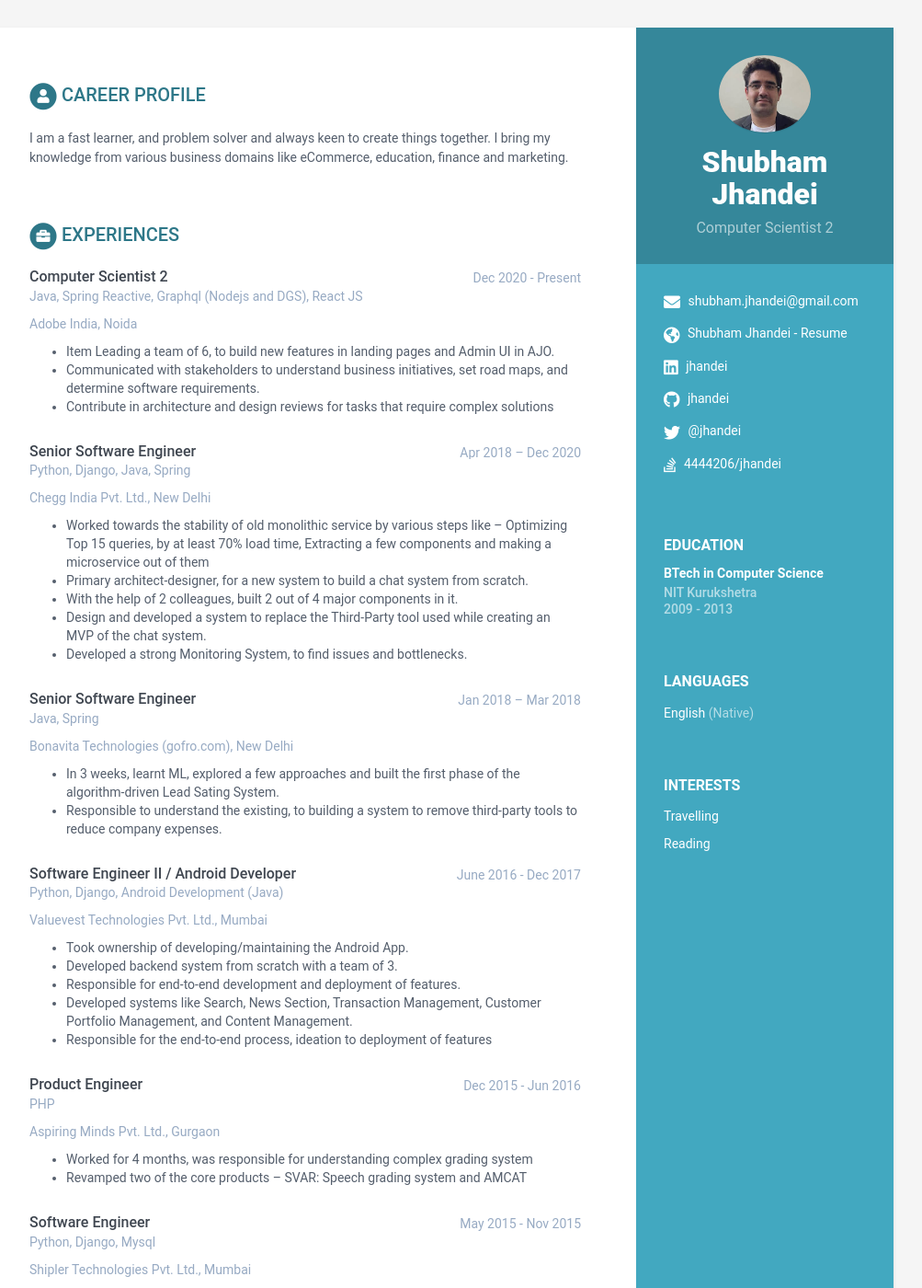
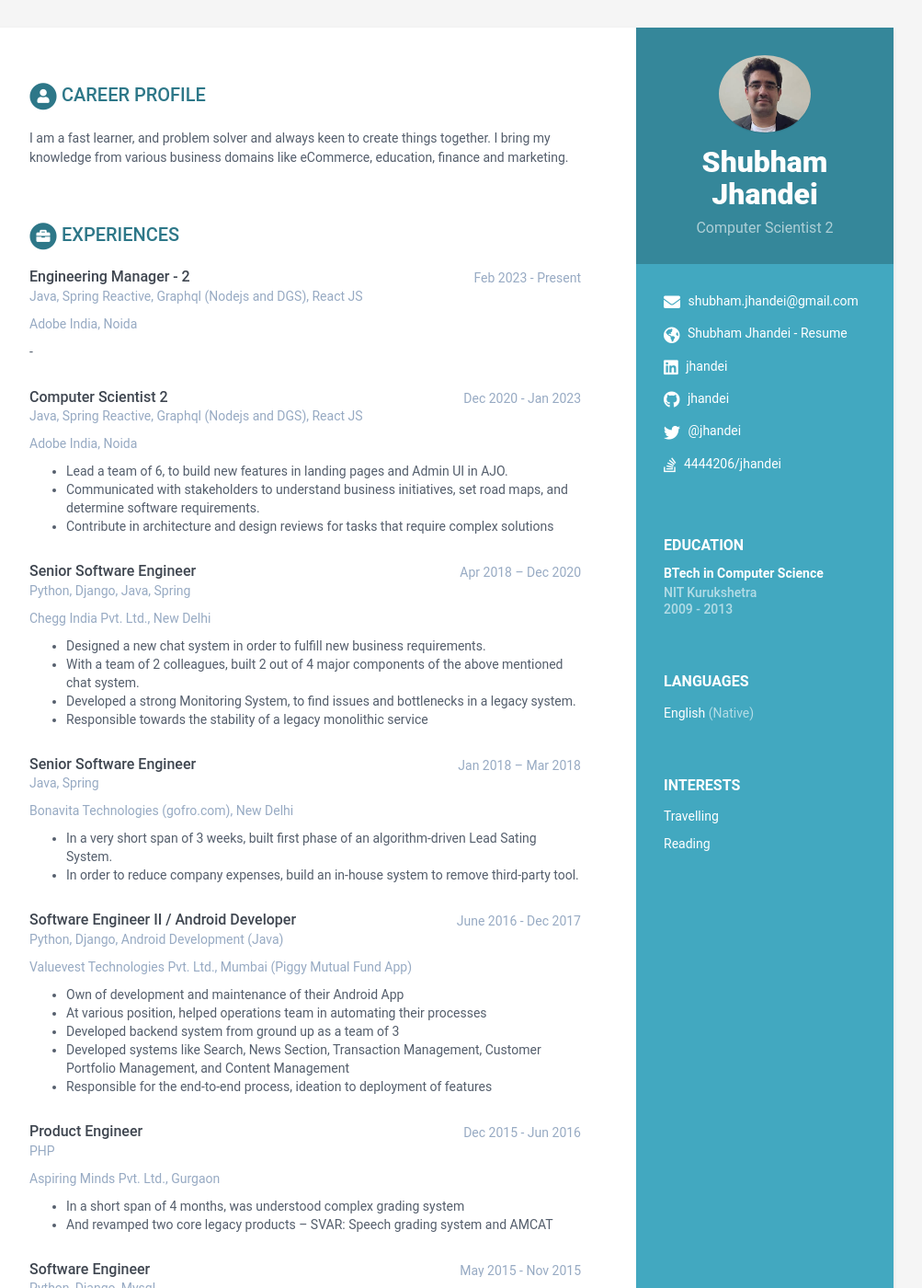
Before and after one commit to jhandei/shubham, a Jekyll site: the page built from index.html, in a window 1280 px wide and 1400 px high. Shown: the whole window at 92% size, without its empty margins (168-1171 px from the left). Built offline with Jekyll 4.4.1, drawn with Linux system fonts in a browser that asks for light colours; some of the changed text lies outside the part shown.

Commit message:
updated position

```diff
--- a/_data/data.yml
+++ b/_data/data.yml
@@ -49,12 +49,19 @@ education:
         Holds BTech (Computer Scient) degree
 
 experiences:
-    - role: Computer Scientist 2
-      time: Dec 2020 - Present
+    - role: Engineering Manager - 2
+      time: Feb 2023 - Present
       company: Adobe India, Noida
       stack: Java, Spring Reactive, Graphql (Nodejs and DGS), React JS
       details: |
-        - Item Leading a team of 6, to build new features in landing pages and Admin UI in AJO.
+        -
+
+    - role: Computer Scientist 2
+      time: Dec 2020 - Jan 2023
+      company: Adobe India, Noida
+      stack: Java, Spring Reactive, Graphql (Nodejs and DGS), React JS
+      details: |
+        - Lead a team of 6, to build new features in landing pages and Admin UI in AJO.
         - Communicated with stakeholders to understand business initiatives, set road maps, and determine software requirements.
         - Contribute in architecture and design reviews for tasks that require complex solutions
 
@@ -63,11 +70,10 @@ experiences:
       company: Chegg India Pvt. Ltd., New Delhi
       stack: Python, Django, Java, Spring
       details: |
-        - Worked towards the stability of old monolithic service by various steps like – Optimizing Top 15 queries, by at least 70% load time, Extracting a few components and making a microservice out of them
-        - Primary architect-designer, for a new system to build a chat system from scratch.
-        - With the help of 2 colleagues, built 2 out of 4 major components in it.
-        - Design and developed a system to replace the Third-Party tool used while creating an MVP of the chat system.
-        - Developed a strong Monitoring System, to find issues and bottlenecks.
+        - Designed a new chat system in order to fulfill new business requirements.
+        - With a team of 2 colleagues, built 2 out of 4 major components of the above mentioned chat system.
+        - Developed a strong Monitoring System, to find issues and bottlenecks in a legacy system.
+        - Responsible towards the stability of a legacy monolithic service
 
 
     - role: Senior Software Engineer
@@ -75,18 +81,18 @@ experiences:
       company: Bonavita Technologies (gofro.com), New Delhi
       stack: Java, Spring
       details: |
-        - In 3 weeks, learnt ML, explored a few approaches and built the first phase of the algorithm-driven Lead Sating System.
-        - Responsible to understand the existing, to building a system to remove third-party tools to reduce company expenses.
+        - In a very short span of 3 weeks, built first phase of an algorithm-driven Lead Sating System.
+        - In order to reduce company expenses, build an in-house system to remove third-party tool.
 
     - role: Software Engineer II / Android Developer
       time: June 2016 - Dec 2017
-      company: Valuevest Technologies Pvt. Ltd., Mumbai
+      company: Valuevest Technologies Pvt. Ltd., Mumbai (Piggy Mutual Fund App)
       stack: Python, Django, Android Development (Java)
       details: |
-        - Took ownership of developing/maintaining the Android App.
-        - Developed backend system from scratch with a team of 3.
-        - Responsible for end-to-end development and deployment of features.
-        - Developed systems like Search, News Section, Transaction Management, Customer Portfolio Management, and Content Management.
+        - Own of development and maintenance of their Android App
+        - At various position, helped operations team in automating their processes
+        - Developed backend system from ground up as a team of 3
+        - Developed systems like Search, News Section, Transaction Management, Customer Portfolio Management, and Content Management
         - Responsible for the end-to-end process, ideation to deployment of features
 
 
@@ -95,35 +101,29 @@ experiences:
       company: Aspiring Minds Pvt. Ltd., Gurgaon
       stack: PHP
       details: |
-        - Worked for 4 months, was responsible for understanding complex grading system
-        - Revamped two of the core products – SVAR: Speech grading system and AMCAT
-
+        - In a short span of 4 months, was understood complex grading system
+        - And revamped two core legacy products – SVAR: Speech grading system and AMCAT
 
     - role: Software Engineer
       time: May 2015 - Nov 2015
       company: Shipler Technologies Pvt. Ltd., Mumbai
       stack: Python, Django, Mysql
       details: |
-        - Owned the whole backend system
+        - Single Handedly designed, developed and maintained backend system
         - Responsible for end-to-end development, system designing, database structure, testing and deployment.
-
-
 
     - role: Software Engineer
       time: June 2013 - Apr 2015
       company: Seller Search, snapdeal.com, New Delhi
       stack: Python, Java, Spring, Solr, Mongo, RabbitMQ
       details: |
-        - Joined as fresher
-        - Part of Seller Search team
+        - Built a search system for sellers from the ground up using SOLR.
+        - Participated in system architecture and designing.
         - Developed Documents re-Indexing System, with whole or selective Database, with an efficiency of 10 million entries per hour with a Database size of 16 million entries of 4GB size.
-        - Built system from scratch.
         - Explored and developed different types of SOLR filters and implemented an efficient combination of them to solve the purpose.
+        - Built inventory management and pricing system for various book vendors.
+        - Built scripts to automate different process of various business teams.
         - Implemented a Monitoring System using Graphite.
-        - Actively involved in system architecture and design process.
-        - Built inventory management and pricing system for various book vendors.
-        - Built various scripts to automate the manual work of business teams.
-
 
 #projects:
 #    title: Projects
```
